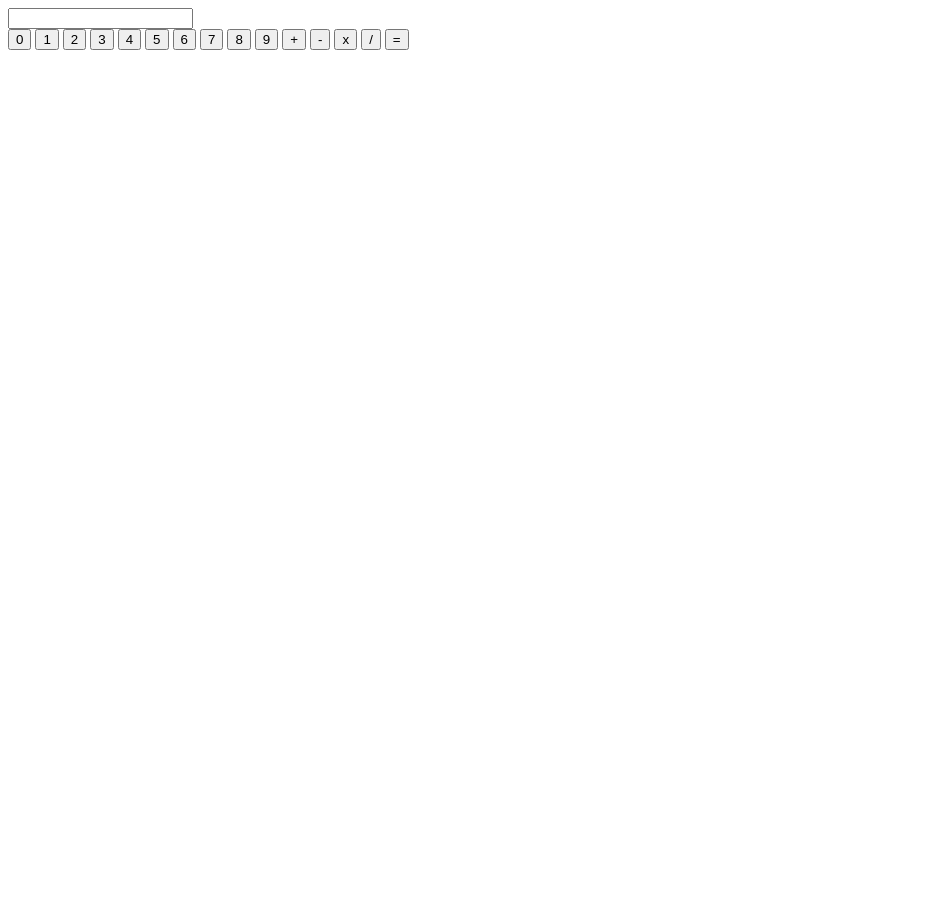
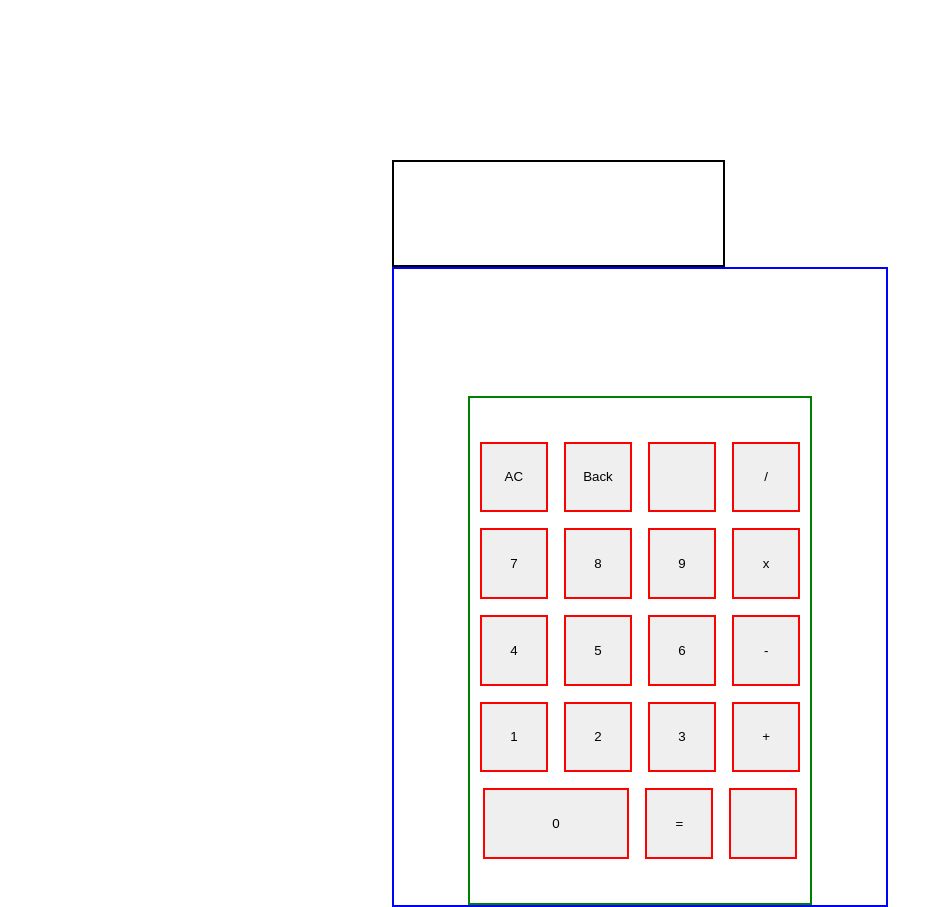
Before and after one commit to TekNellCo/calculator, a plain HTML site: page index.html in a window 1280 px wide. Shown: the whole page, without its empty margins (0-943 px from the left). Before the commit the page ends 800 px from the top, so only its background shows below. Drawn offline with Linux system fonts and the light colour scheme.

Commit message:
base layout for calculator

```diff
--- a/index.html
+++ b/index.html
@@ -8,32 +8,39 @@
 </head>
 <body>
     <div class="calculator">
-        <input type="text" class="screen"></div>
-        <button class="button" data-num="0">0</button>
+      <input type="text" class="screen">
+      <div class="buttonbox">
+        <div class="keys">
+        <button class="clear">AC</button>
+        <button class="back">Back</button>
+        <button class="signchange"></button>
+        <button class="button" data-num="/">/</button>
+        <button class="button" data-num="7">7</button>
+        <button class="button" data-num="8">8</button>
+        <button class="button" data-num="9">9</button>
+        <button class="button" data-num="*">x</button>
+
+
+
+        <button class="button" data-num="4">4</button>
+        <button class="button" data-num="5">5</button>
+        <button class="button" data-num="6">6</button>
+        <button class="button" data-num="-" >-</button>
         <button class="button" data-num="1">1</button>
         <button class="button" data-num="2">2</button>
         <button class="button" data-num="3">3</button>
-        <button class="button" data-num="4">4</button>
-        <button class="button" data-num="5">5</button>
-        <button class="button" data-num="6">6</button>
-        <button class="button" data-num="7">7</button>
-        <button class="button" data-num="8">8</button>
-        <button class="button" data-num="9">9</button>
         <button class="button" data-num="+">+</button>
-        <button class="button" data-num="-" >-</button>
-        <button class="button" data-num="*">x</button>
-        <button class="button" data-num="/">/</button>
+        <button class="button zero" data-num="0">0</button>
         <button class="equal">=</button>
-
-
-
-
-
-
+        <button class="decimal"></button>
 
 
 
     </div>
+      </div>
+
+    </div>
+
 
 
 
--- a/style.css
+++ b/style.css
@@ -0,0 +1,53 @@
+*,*::before,*::after{
+    box-sizing: border-box;
+    margin:0px;
+    padding:0px;
+}
+body{
+    display: flex;
+    justify-content: center;
+    margin-top: 20vh;
+
+}
+.calculator{
+    display:flex ;
+    flex-direction: column;
+}
+
+.buttonbox{
+    display: flex;
+    flex-direction: column;
+    width:31rem;
+    height:40rem;
+    border: 2px solid blue;
+    align-items: center;
+
+}
+.screen{
+    border:2px solid black;
+    height: 8em;
+    width: 25em;
+    margin-top: auto;
+
+
+}
+.keys{
+    border:2px solid green;
+    display: flex;
+    flex-wrap: wrap;
+    width: 70%;
+    height:80%;
+    margin-top:auto;
+    align-items:center;
+    justify-content: center;
+    align-content: center;
+    gap:1em;
+}
+button{
+    border:2px solid red;
+    height:14%;
+    width:20%;
+}
+.button.zero{
+    min-width:11em;
+}
```
